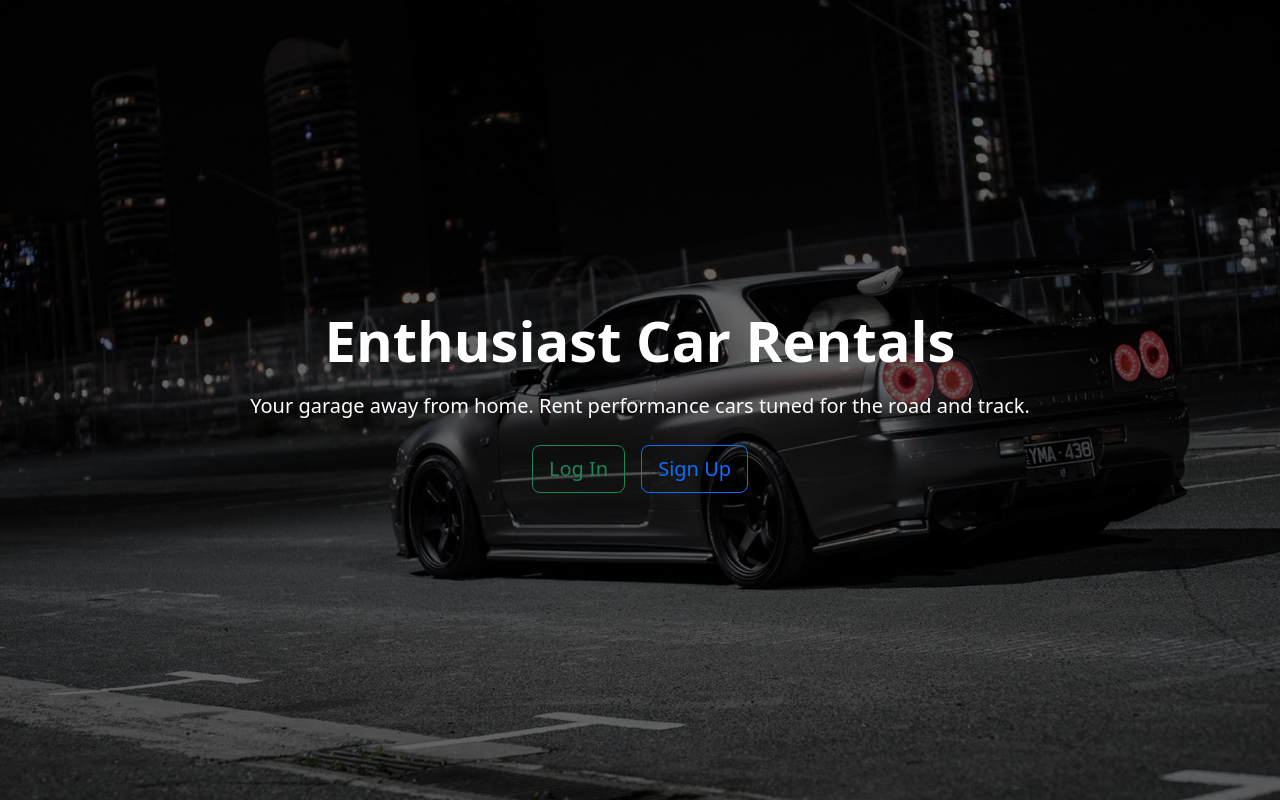
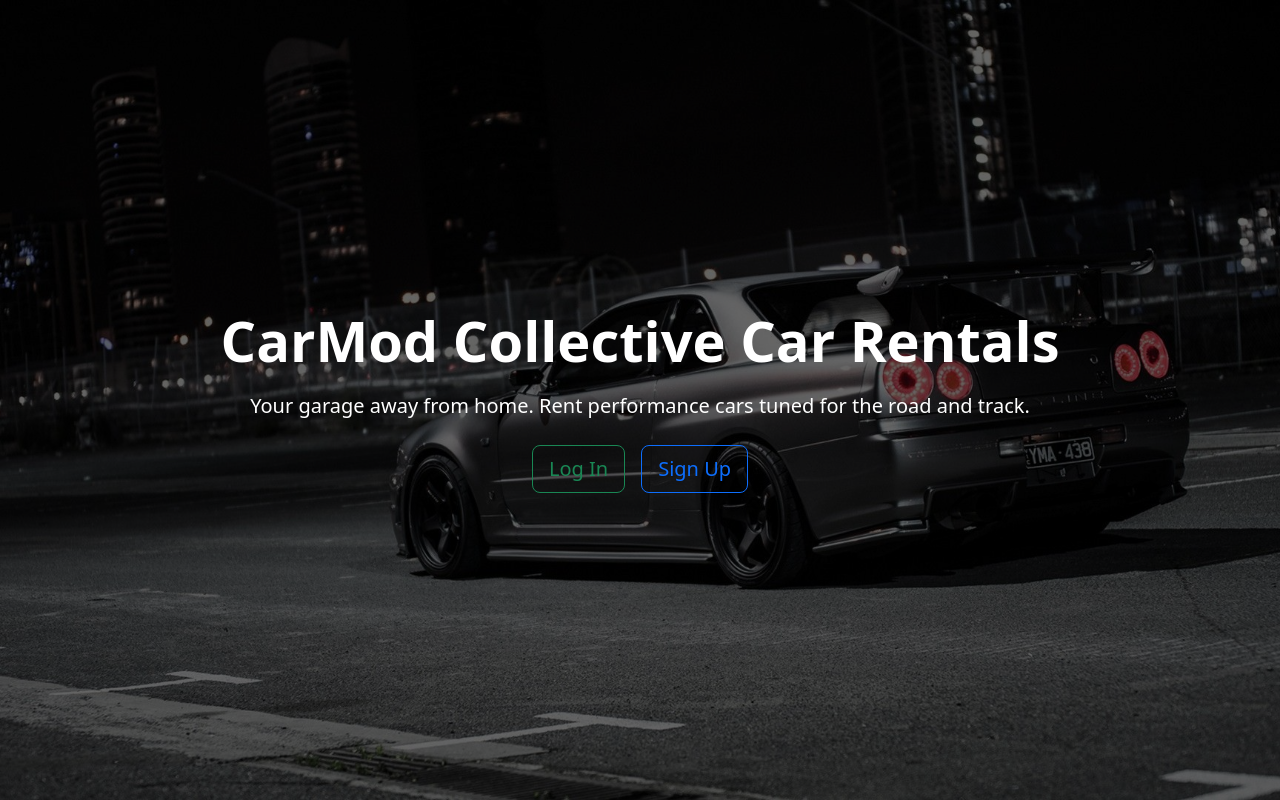
Before and after one commit to dkerishna/car-rental-app, a React (Vite) app: page / in a window 1280 px wide. Built offline with nearby package versions, Linux system fonts and the light colour scheme; no server answers.

Commit message:
final update

```diff
--- a/src/components/AppNavbar.jsx
+++ b/src/components/AppNavbar.jsx
@@ -20,7 +20,7 @@ export default function AppNavbar() {
     return (
         <Navbar bg="dark" variant="dark" expand="lg">
             <Container>
-                <Navbar.Brand as={Link} to="/home">Enthusiast Car Rentals</Navbar.Brand>
+                <Navbar.Brand as={Link} to="/home">CarMod Collective Car Rentals</Navbar.Brand>
                 <Navbar.Toggle />
                 <Navbar.Collapse>
                     <Nav className="ms-auto">
--- /dev/null
+++ b/src/firebase.js
@@ -0,0 +1,22 @@
+// Import the functions you need from the SDKs you need
+import { initializeApp } from "firebase/app";
+import { getAuth } from "firebase/auth";
+import { getStorage } from "firebase/storage";
+// TODO: Add SDKs for Firebase products that you want to use
+// https://firebase.google.com/docs/web/setup#available-libraries
+
+// Your web app's Firebase configuration
+const firebaseConfig = {
+    apiKey: import.meta.env.VITE_FIREBASE_API_KEY,
+    authDomain: import.meta.env.VITE_FIREBASE_AUTH_DOMAIN,
+    projectId: import.meta.env.VITE_FIREBASE_PROJECT_ID,
+    storageBucket: import.meta.env.VITE_FIREBASE_STORAGE_BUCKET,
+    messagingSenderId: import.meta.env.VITE_FIREBASE_MESSAGING_SENDER_ID,
+    appId: import.meta.env.VITE_FIREBASE_APP_ID
+};
+
+// Initialize Firebase
+const app = initializeApp(firebaseConfig);
+
+export const auth = getAuth(app);
+export const storage = getStorage(app);
--- a/src/pages/Home.jsx
+++ b/src/pages/Home.jsx
@@ -58,7 +58,7 @@ export default function Home() {
 
     return (
         <Container className="py-4">
-            <h2 className="mb-4 text-warning text-center fw-bold">🔥 Enthusiast Car Rentals</h2>
+            <h2 className="mb-4 text-warning text-center fw-bold">🔥 CarMod Collective Car Rentals</h2>
 
             {bookings.length > 0 && (
                 <h3 className="text-muted mb-3">Your bookings:</h3>
--- a/src/pages/Landing.jsx
+++ b/src/pages/Landing.jsx
@@ -25,7 +25,7 @@ export default function Landing() {
                 className="d-flex align-items-center justify-content-center text-white"
             >
                 <Container className="text-center">
-                    <h1 className="display-4 fw-bold mb-3">Enthusiast Car Rentals</h1>
+                    <h1 className="display-4 fw-bold mb-3">CarMod Collective Car Rentals</h1>
                     <p className="lead mb-4">
                         Your garage away from home. Rent performance cars tuned for the road and track.
                     </p>
```
Also changed, not shown: 1 other file (tests, documents, lock files or other folders).
